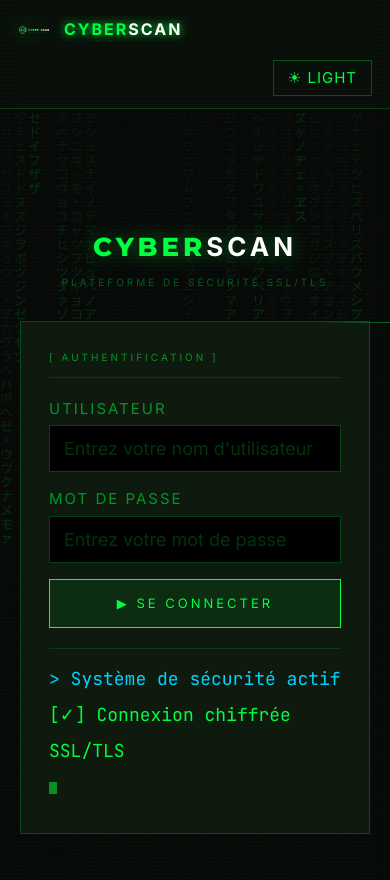
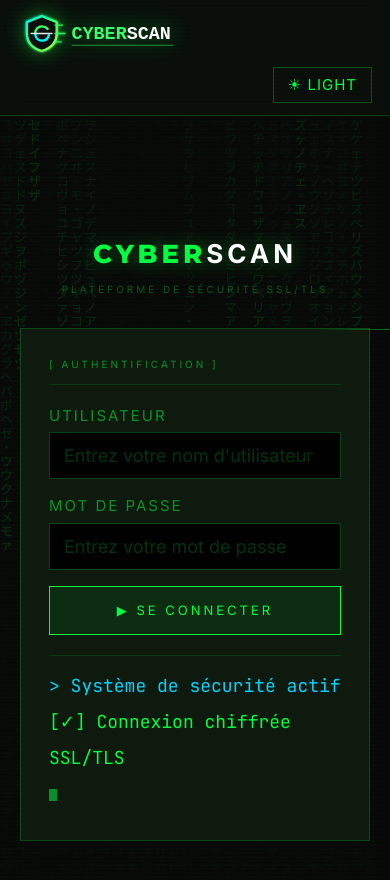
Before and after one commit to chaimafraj/devops-cyberscan, an Angular app in the folder frontend/: page /login in a window 390 px wide. Shown: the top 880 px of the page. Built offline with nearby package versions, Linux system fonts and the light colour scheme.

Commit message:
change logo

```diff
--- a/frontend/src/app/components/navbar/navbar.html
+++ b/frontend/src/app/components/navbar/navbar.html
@@ -4,10 +4,7 @@
 
   <div class="nav-content">
     <div class="brand" aria-label="CyberScan">
-      <img class="brand-mark" src="logo-cyberscan.svg" alt="" />
-      <span class="brand-text" aria-hidden="true">
-        <span class="brand-prefix">CYBER</span><span class="brand-suffix">SCAN</span>
-      </span>
+      <img class="brand-logo" src="logo-cyberscan.svg" alt="CyberScan" />
     </div>
 
     <button
--- a/frontend/src/app/components/navbar/navbar.scss
+++ b/frontend/src/app/components/navbar/navbar.scss
@@ -55,31 +55,14 @@
   display: inline-flex;
   align-items: center;
   flex: 0 0 auto;
-  gap: 10px;
 }
 
-.brand-mark {
-  width: 42px;
-  height: 42px;
+.brand-logo {
+  display: block;
+  width: clamp(188px, 16vw, 228px);
+  height: auto;
   flex: 0 0 auto;
-  filter: drop-shadow(0 0 8px #00ff4170);
-}
-
-.brand-text {
-  font-family: 'Orbitron', monospace;
-  font-size: 18px;
-  font-weight: 700;
-  text-shadow: 0 0 10px #00FF41;
-  letter-spacing: 2px;
-  white-space: nowrap;
-}
-
-.brand-prefix {
-  color: #00FF41;
-}
-
-.brand-suffix {
-  color: #ffffff;
+  filter: drop-shadow(0 0 10px #00ff4175);
 }
 
 .nav-links {
@@ -377,13 +360,8 @@
     gap: 8px;
   }
 
-  .brand-mark {
-    width: 36px;
-    height: 36px;
-  }
-
-  .brand-text {
-    font-size: 16px;
+  .brand-logo {
+    width: 170px;
   }
 }
 .notif-bell svg {
```
Also changed, not shown: frontend/public/logo-cyberscan.svg.
